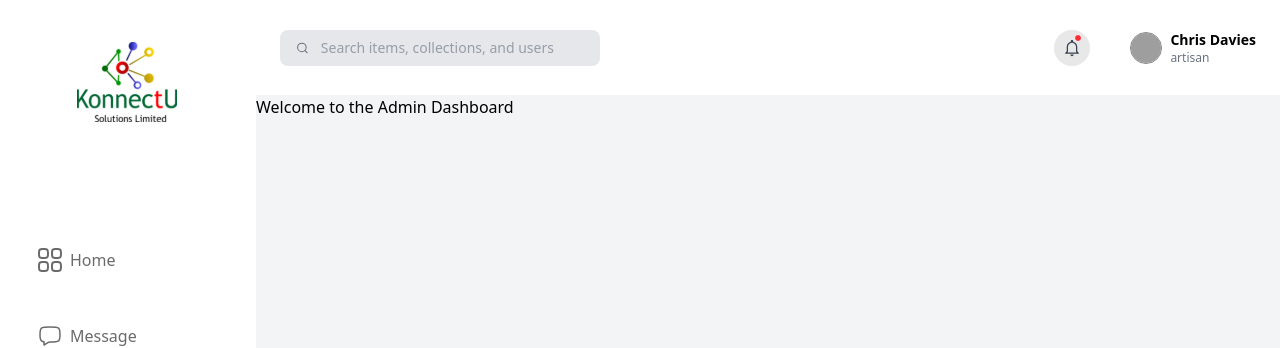
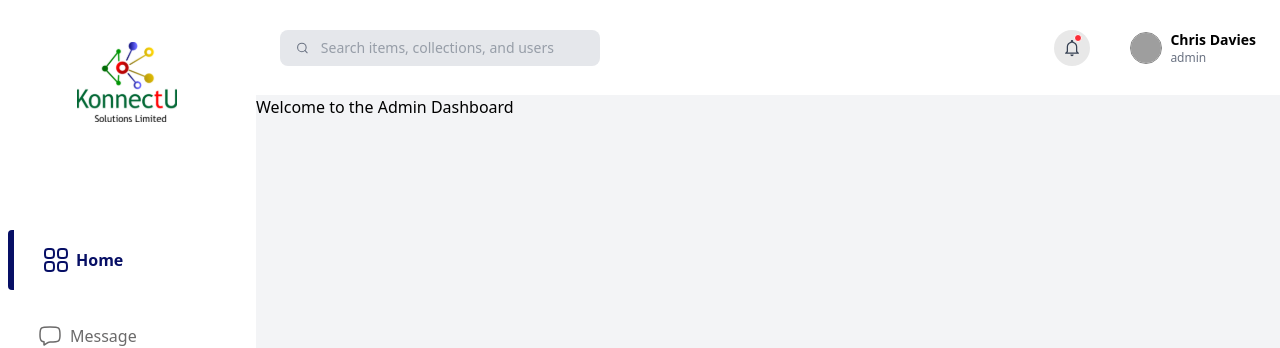
Before and after one commit to osigbemhe2020/form-demo, a Next.js app: page /admin in a window 1280 px wide. Shown: the top 348 px of the page. Built offline with nearby package versions, Linux system fonts and the light colour scheme; grey boxes are pictures that could not be loaded.

Commit message:
feat: added admin as a role for the pathname

```diff
--- a/src/app/(dashboards)/layout.tsx
+++ b/src/app/(dashboards)/layout.tsx
@@ -1,15 +1,31 @@
-import type { ReactNode } from 'react';
+'use client';
+
+import { ReactNode } from 'react';
+import { usePathname } from 'next/navigation';
 import DashboardLayout from '@/components/LayoutComponents/DashboardLayout/DashboardLayout';
-type user = {
+
+type UserRole = 'artisan' | 'client' | 'professional' | 'admin';
+
+type User = {
   name: string;
-  role: "artisan" | "client" | "professional";
-}
+  role: UserRole;
+};
+
 export default function RootDashboardLayout({ children }: { children: ReactNode }) {
-  // You can extract role from pathname, user session, or metadata
-  // Here's a placeholder fallback
-  const user: user = {
+  const pathname = usePathname();
+
+  // Determine role based on the pathname
+  const getRoleFromPath = (): UserRole => {
+    if (pathname.startsWith('/admin')) return 'admin';
+    if (pathname.startsWith('/artisan')) return 'artisan';
+    if (pathname.startsWith('/client')) return 'client';
+    if (pathname.startsWith('/professional')) return 'professional';
+    return 'client'; // default fallback
+  };
+
+  const user: User = {
     name: 'Chris Davies',
-    role: 'artisan', // You can dynamically set this based on session or route
+    role: getRoleFromPath(),
   };
 
   return <DashboardLayout user={user}>{children}</DashboardLayout>;
```
